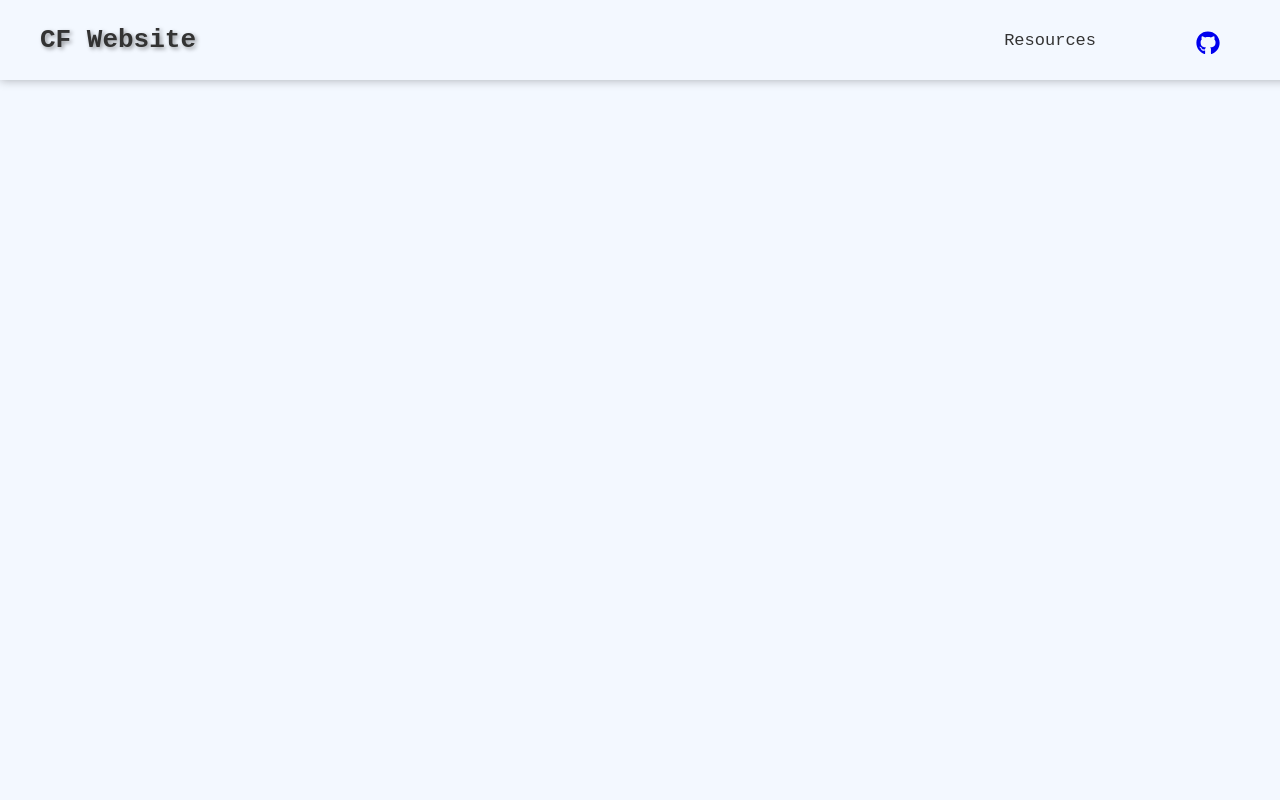
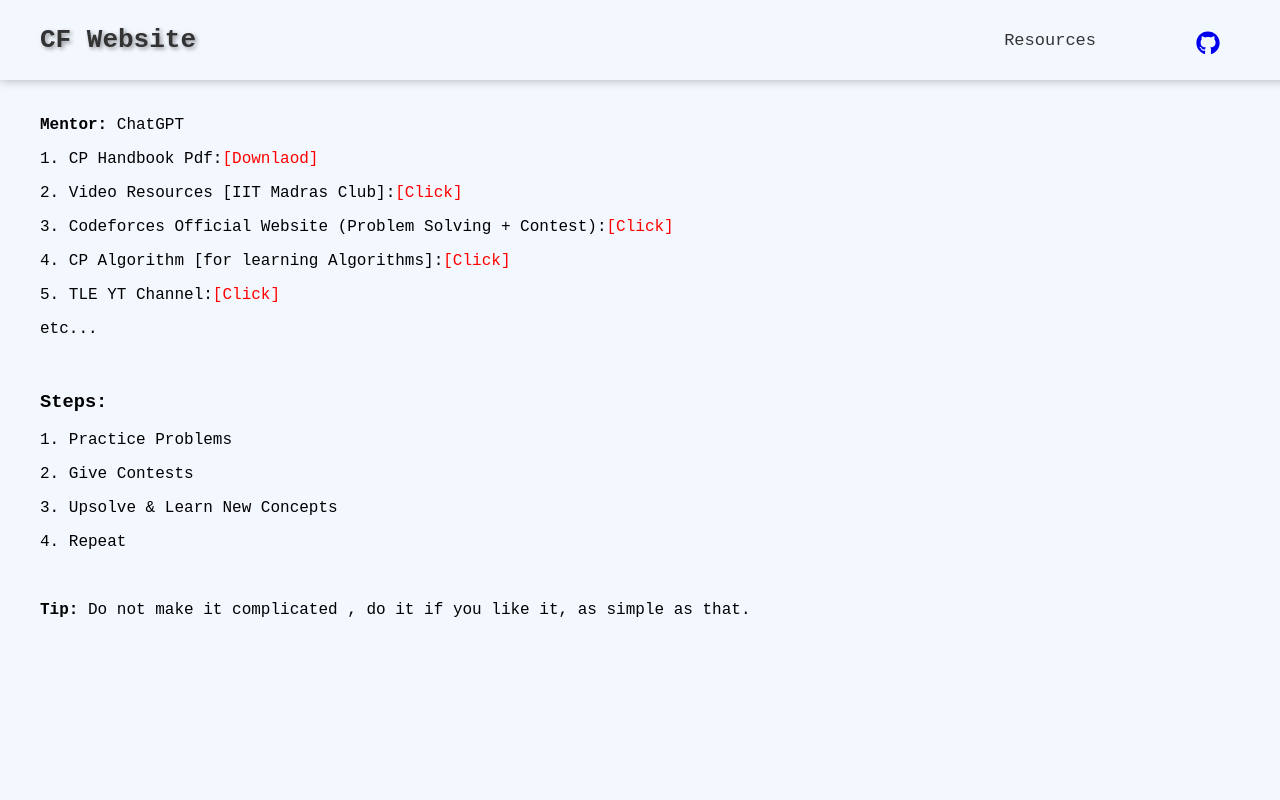
Before and after one commit to Alokzh/CF-Website, a React (Vite) app: page /resources in a window 1280 px wide. Shown: the top 800 px of the page. Built offline with nearby package versions, Linux system fonts and the light colour scheme.

Commit message:
Implemented Resources page

```diff
--- a/src/App.css
+++ b/src/App.css
@@ -54,6 +54,22 @@
   padding-top: 12px;
 }
 
+.navbar .logo,
+.navbar .links,
+.navbar .github-icon {
+  transition: transform 0.3s ease;
+}
+
+.navbar .logo:hover,
+.navbar .github-icon:hover {
+  transform: translateY(-2px);
+}
+
+.navbar .links:hover {
+  transform: translateY(-2px);
+  color: #007aff;
+}
+
 .container {
   display: flex;
   flex-direction: column;
@@ -86,6 +102,19 @@
   border: 1px solid #b7b2b2;
 }
 
+.resource-page {
+  height: 100vh;
+  position: relative;
+  z-index: 1;
+  padding-top: 100px;
+  margin-left: 40px;
+}
+
+.resource-page a {
+  text-decoration: none;
+  color: red;
+}
+
 .footer {
   background: rgb(243, 248, 255);
   max-width: 100%;
--- a/src/App.tsx
+++ b/src/App.tsx
@@ -1,5 +1,6 @@
 import { BrowserRouter as Router, Routes, Route } from "react-router-dom";
 import "./App.css";
+import Resources from "./pages/Resources";
 import Navbar from "./components/Navbar";
 import Footer from "./components/Footer";
 import Home from "./pages/Home";
@@ -12,7 +13,7 @@
         <div>
           <Routes>
             <Route path="/" element={<Home />} />
-            <Route path="/resources" element={<div>Resources Page</div>} />
+            <Route path="/resources" element={<Resources />} />
           </Routes>
         </div>
         <Footer />
--- /dev/null
+++ b/src/pages/Resources.tsx
@@ -0,0 +1,52 @@
+const Resources: React.FC = () => {
+  const pdf = "/src/assets/CP Handbook.pdf";
+
+  return (
+    <div className="resource-page">
+      <p>
+        <strong>Mentor: </strong>ChatGPT
+      </p>
+      <p>
+        1. CP Handbook Pdf:
+        <a href={pdf} download={"CP Handbook.pdf"}>
+          [Downlaod]
+        </a>
+      </p>
+      <p>
+        2. Video Resources [IIT Madras Club]:
+        <a href="https://www.youtube.com/playlist?list=PLYjg3GwRYFLXv3BA8w3CjWpRS8_UMBlDs">
+          [Click]
+        </a>
+      </p>
+      <p>
+        3. Codeforces Official Website (Problem Solving + Contest):
+        <a href="https://codeforces.com">[Click]</a>
+      </p>
+
+      <p>
+        4. CP Algorithm [for learning Algorithms]:
+        <a href="https://cp-algorithms.com/index.html">[Click]</a>
+      </p>
+
+      <p>
+        5. TLE YT Channel:
+        <a href="https://www.youtube.com/@TLE_Eliminators">[Click]</a>
+      </p>
+      <p>etc...</p>
+      <br />
+      <h3>Steps:</h3>
+      <p>1. Practice Problems</p>
+      <p>2. Give Contests</p>
+      <p> 3. Upsolve & Learn New Concepts</p>
+      <p>4. Repeat</p>
+
+      <br />
+      <p>
+        <strong>Tip: </strong> Do not make it complicated , do it if you like
+        it, as simple as that.
+      </p>
+    </div>
+  );
+};
+
+export default Resources;
```
Also changed, not shown: 1 other file (tests, documents, lock files or other folders).
